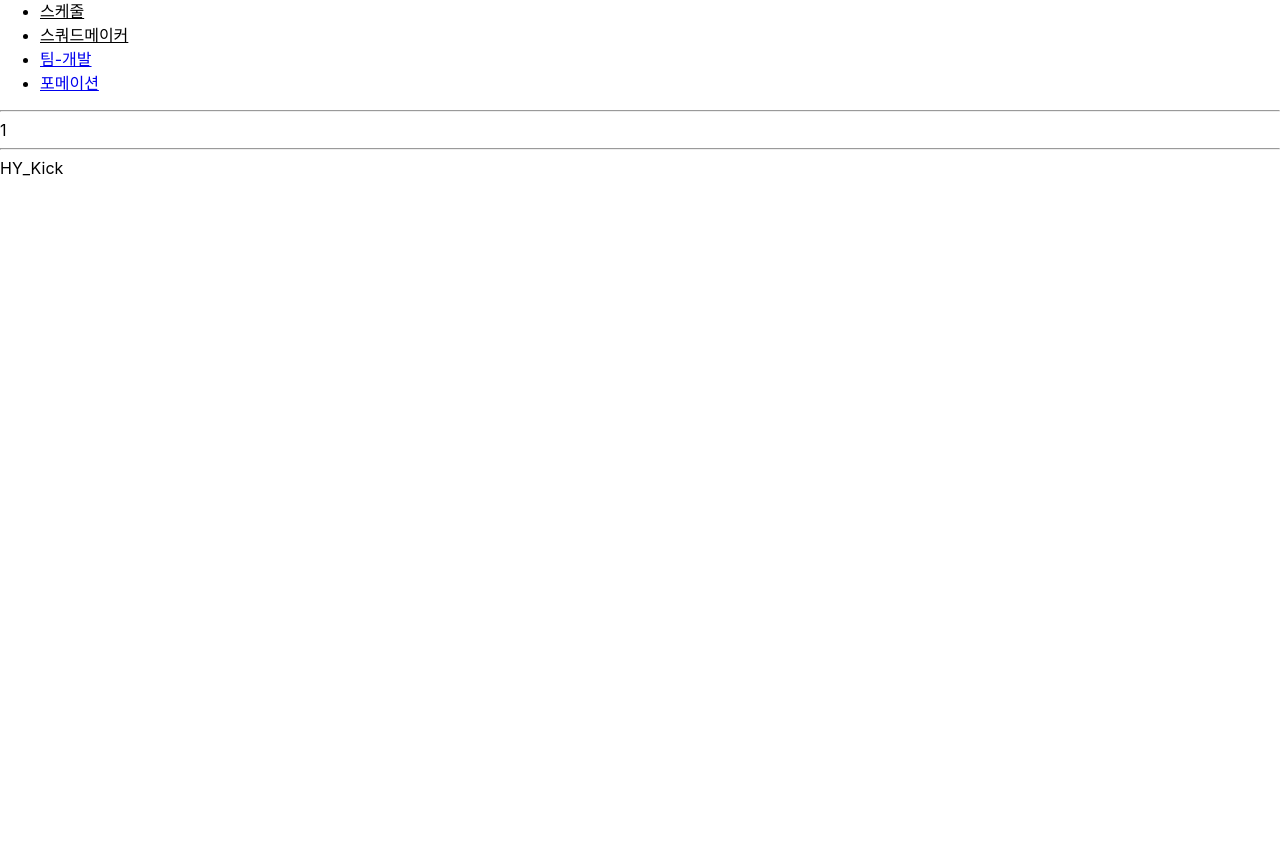
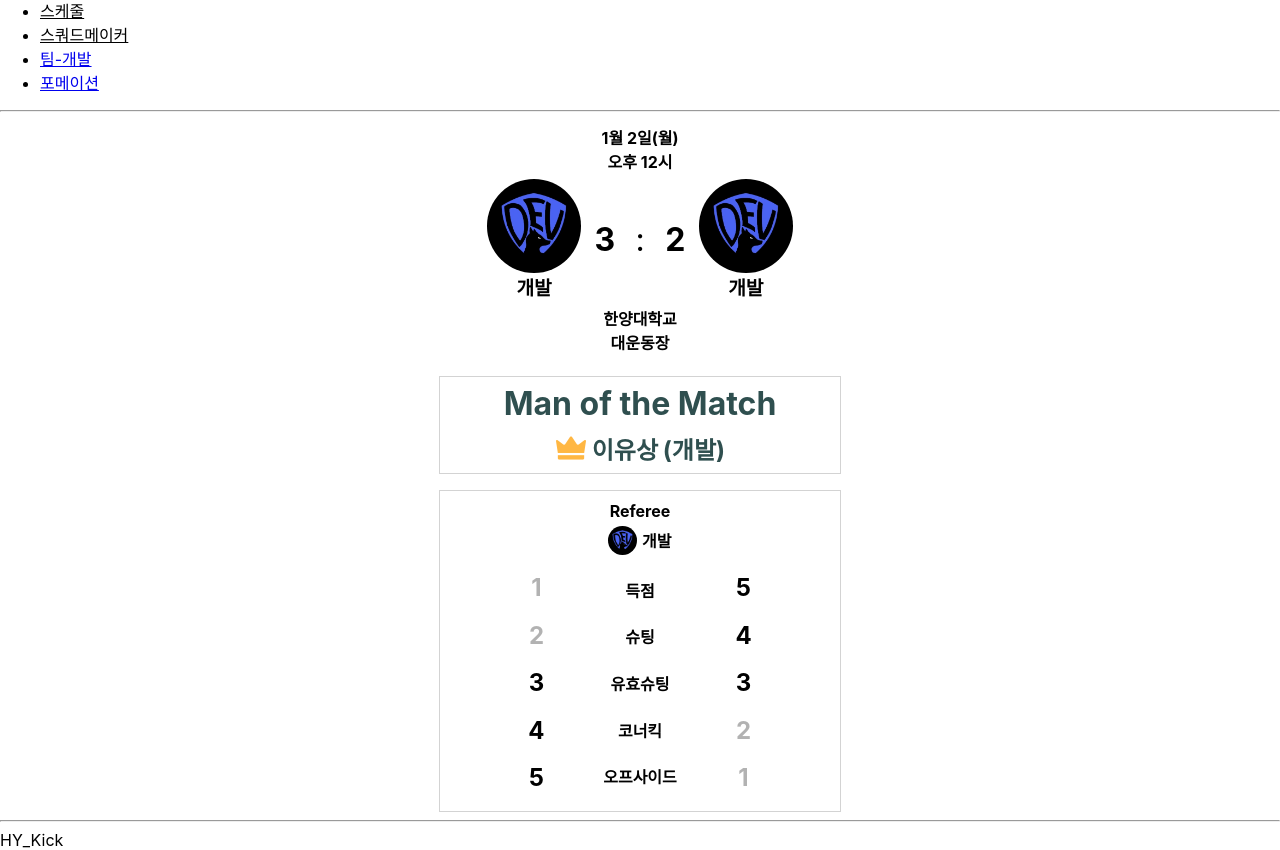
Before and after one commit to ludals/HY_kick, a React (Create React App) app in the folder my-app/: page /result/1 in a window 1280 px wide. Shown: the part 180-1030 px from the top of the page. Before the commit the page ends 800 px from the top, so only its background shows below. Built offline with nearby package versions, Linux system fonts and the light colour scheme.

Commit message:
Feat: Result page

```diff
--- a/my-app/src/App.js
+++ b/my-app/src/App.js
@@ -5,7 +5,7 @@ import Ranking from "./component/rank/Ranking";
 import Schedule from "./component/schedule/Schedule";
 import SquadMaker from "./component/Squadmaker";
 import Register from "./component/register/Register"
-import Result from "./component/result/Result";
+import Result from "./page/Result";
 import Login from "./component/login/Login";
 import Home from "./component/home/Home";
 import Team from './component/team_pages/Team';
--- /dev/null
+++ b/my-app/src/component/TeamView.jsx
@@ -0,0 +1,40 @@
+import styled from "styled-components";
+
+const TeamView = ({ teamName }) => {
+  return (
+    <>
+      <TeamViewWrapper>
+        <img
+          src="/image/gaebal.jpg"
+          alt=""
+        />
+        <div>{teamName}</div>
+      </TeamViewWrapper>
+    </>
+  );
+}
+
+export default TeamView;
+
+const TeamViewWrapper = styled.div`
+  width: 100%;
+  height: 100%;
+  display: flex;
+  flex-direction: column;
+  justify-content: center;
+  align-items: center;
+  >img{
+    width: 100%;
+    border-radius: 50%;
+    display: flex;
+    justify-content: center;
+    align-items: center;
+  }
+  >div{
+    display: flex;
+    justify-content: center;
+    align-items: center;
+    font-size: 1.2rem;
+    font-weight: 700;
+  }
+`;
--- /dev/null
+++ b/my-app/src/component/result/DetailedViewer.jsx
@@ -0,0 +1,90 @@
+import { useParams } from "react-router-dom";
+import squad from "../../asset/squad.jpg"
+
+import {
+  RefereeWrapper,
+  DetailInfoContainer,
+  DetailInfoWrapper,
+  DetailInfo
+} from "./DetailedViewerStyle";
+
+const DetailedViewer = () => {
+  const matchID = useParams();
+
+  //API 호출
+  const ITEMS = ["득점", "슈팅", "유효슈팅", "코너킥", "오프사이드"];
+  const Team1 = [1, 2, 3, 4, 5];
+  const Team2 = [5, 4, 3, 2, 1];
+
+  const showItems = (ITEMS) => {
+    return (
+      <section>
+        {
+          ITEMS.map((item) => {
+            return (
+              <div key={`${item}`}>{item}</div>
+            );
+          })
+        }
+      </section>
+    );
+  };
+
+  const showTeam1Detail = (Team1) => {
+    return (
+      <section className="result">
+        {
+          Team1.map((content, index) => {
+            return (
+              <div className={Team1[index] < Team2[index] ? "lose" : ""}>
+                {content}
+              </div>
+            )
+          })
+        }
+      </section>
+    );
+  };
+
+  const showTeam2Detail = (Team2) => {
+    return (
+      <section className="result">
+        {
+          Team2.map((content, index) => {
+            return (
+              <div className={Team2[index] < Team1[index] ? "lose" : ""}>
+                {content}
+              </div>
+            )
+          })
+        }
+      </section>
+    );
+  };
+
+  return (
+    <>
+      <DetailInfoContainer>
+        <DetailInfoWrapper>
+          <DetailInfo>
+            <RefereeWrapper>
+              <div>Referee</div>
+              <div>
+                <img src="/image/gaebal.jpg" />
+                <span>개발</span>
+              </div>
+            </RefereeWrapper>
+            {showItems(ITEMS)}
+            {showTeam1Detail(Team1)}
+            {showTeam2Detail(Team2)}
+          </DetailInfo>
+        </DetailInfoWrapper>
+        <DetailInfoWrapper>
+          <img src={squad} />
+        </DetailInfoWrapper>
+      </DetailInfoContainer>
+    </>
+  );
+}
+
+export default DetailedViewer;
--- /dev/null
+++ b/my-app/src/component/result/DetailedViewerStyle.jsx
@@ -0,0 +1,83 @@
+import styled from "styled-components";
+
+export const DetailInfoWrapper = styled.div`
+  min-width: 20rem;
+  height: 20rem;
+  padding: 0 2.5rem;
+  display: flex;
+  justify-content: center;
+  align-items: center;
+  img{
+    height: 100%;
+  }
+`;
+
+export const DetailInfoContainer = styled.div`
+  width: 25rem;
+  height: 20rem;
+  border: 1px solid lightgray;
+  display: flex;
+  overflow: hidden;
+`;
+
+export const DetailInfo = styled.div`
+  min-width:20rem;
+  height: 100%;
+  display: grid;
+  grid-template-columns: 1.2fr 1fr 1.2fr;
+  grid-template-rows: 4rem 1fr;
+  >:nth-child(1){
+    grid-area:1/1/2/4;
+  }
+  >:nth-child(2){
+    grid-area: 2/2/3/3;
+  }
+  >:nth-child(3){
+    grid-area: 2/1/3/2;
+  }
+  >:nth-child(4){
+    grid-area: 2/3/3/4;
+  }
+  >section{
+    display: flex;
+    justify-content: space-evenly;
+    align-items: center;
+    flex-direction: column;
+    font-weight: 700;
+  }
+  .result{
+    font-size: 1.5rem;
+    .lose{
+      animation: opacityDown 0.5s ease-in both;
+    }
+  }
+  @keyframes opacityDown {
+    0% {
+      opacity: 1;
+    }
+    100% {
+      opacity: 0.3;
+    }
+  }
+`;
+
+export const RefereeWrapper = styled.div`
+  display: flex;
+  flex-direction: column;
+  justify-content: end;
+  align-items: center;
+  gap: 0.3rem;
+  img{
+    width: 1.8rem;
+    height: 1.8rem;
+    border-radius: 50%;
+  }
+  >:nth-child(n){
+    display: flex;
+    justify-content: center;
+    align-items: center;
+    gap: 0.3rem;
+    font-size: 1rem;
+    font-weight: 700;
+  }
+`;
--- /dev/null
+++ b/my-app/src/component/result/MomPlayer.jsx
@@ -0,0 +1,16 @@
+import { MomPlayerWrapper } from "./MomPlayerStyle";
+
+const MomPlayer = () => {
+  return (
+    <MomPlayerWrapper>
+      <div className="title">Man of the Match</div>
+      <section>
+        <img src="/image/crown.png" alt="" />
+        <span className="mom">이유상</span>
+        <span className="mom">(개발)</span>
+      </section>
+    </MomPlayerWrapper>
+  );
+};
+
+export default MomPlayer;
--- /dev/null
+++ b/my-app/src/component/result/MomPlayerStyle.jsx
@@ -0,0 +1,30 @@
+import styled from "styled-components";
+
+export const MomPlayerWrapper = styled.div`
+  width: 25rem;
+  height: 6rem;
+  border: 1px solid lightgray;
+  display: flex;
+  flex-direction: column;
+  justify-content: center;
+  align-items: center;
+  gap: 0.5rem;
+  color: darkslategray;
+  font-weight: 700;
+  .title{
+    font-size: 2rem;
+  }
+  >:last-child{
+    display: flex;
+    justify-content: center;
+    align-items: center;
+    gap: 0.3rem;
+    img{
+      width: 2rem;
+      height: 2rem;
+    }
+    .mom{
+      font-size: 1.5rem;
+    }
+  }
+`;
--- a/my-app/src/component/result/Result.jsx
+++ /dev/null
@@ -1,12 +0,0 @@
-import { useParams } from "react-router-dom";
-
-const Result = () => {
-  const matchID = useParams();
-  return (
-    <>
-      <div>{matchID.id}</div>
-    </>
-  );
-}
-
-export default Result;
--- /dev/null
+++ b/my-app/src/component/result/ResultViewer.jsx
@@ -0,0 +1,27 @@
+import {
+  ResultWrapper,
+  Date,
+  Score,
+  Place
+} from "./ResultViewerStyle";
+import TeamView from "../TeamView";
+
+const ResultViewer = () => {
+  return (
+    <ResultWrapper>
+      <Date>1월 2일(월)<br /> 오후 12시</Date>
+      <section>
+        <TeamView teamName={'개발'} />
+      </section>
+      <Score>3</Score>
+      <div className="versus">:</div>
+      <Score>2</Score>
+      <section>
+        <TeamView teamName={'개발'} />
+      </section>
+      <Place>한양대학교<br /> 대운동장</Place>
+    </ResultWrapper>
+  );
+};
+
+export default ResultViewer;
--- /dev/null
+++ b/my-app/src/component/result/ResultViewerStyle.jsx
@@ -0,0 +1,53 @@
+import styled from "styled-components";
+
+export const ResultWrapper = styled.div`
+  width: 25rem;
+  height: 15rem;
+  display: grid;
+  grid-template-columns: 1fr 2fr 1fr 0.5fr 1fr 2fr 1fr;
+  grid-template-rows: 1fr 1.5fr 1fr;
+  >:nth-child(n){
+    display: flex;
+    justify-content: center;
+    align-items: center;
+  }
+  >:nth-child(1){
+    grid-area: 1/3/2/6;
+  }
+  >:nth-child(2){
+    grid-area: 2/2/3/3;
+  }
+  >:nth-child(3){
+    grid-area: 2/3/3/4;
+  }
+  >:nth-child(4){
+    grid-area: 2/4/3/5;
+  }
+  >:nth-child(5){
+    grid-area: 2/5/3/6;
+  }
+  >:nth-child(6){
+    grid-area: 2/6/3/7;
+  }
+  >:nth-child(7){
+    grid-area: 3/3/4/6;
+  }
+  .versus{
+    font-size: 2rem;
+  }
+`;
+
+export const Date = styled.div`
+  text-align: center;
+  font-weight: 700;
+`;
+
+export const Score = styled.div`
+  font-size: 2rem;
+  font-weight: 700;
+`;
+
+export const Place = styled.div`
+  text-align: center;
+  font-weight: 700;
+`;
--- /dev/null
+++ b/my-app/src/page/Result.jsx
@@ -0,0 +1,26 @@
+import styled from "styled-components";
+
+import ResultViewer from "../component/result/ResultViewer";
+import DetailedViewer from "../component/result/DetailedViewer";
+import MomPlayer from "../component/result/MomPlayer";
+
+const Result = () => {
+  return (
+    <RankingLayout>
+      <ResultViewer />
+      <MomPlayer />
+      <DetailedViewer />
+    </RankingLayout>
+  );
+};
+
+export default Result;
+
+const RankingLayout = styled.div`
+  width: 100%;
+  display: flex;
+  flex-direction: column;
+  justify-content: center;
+  align-items: center;
+  gap: 1rem;
+`;
```
Also changed, not shown: my-app/public/image/crown.png (added), my-app/public/image/gaebal.jpg (added).
